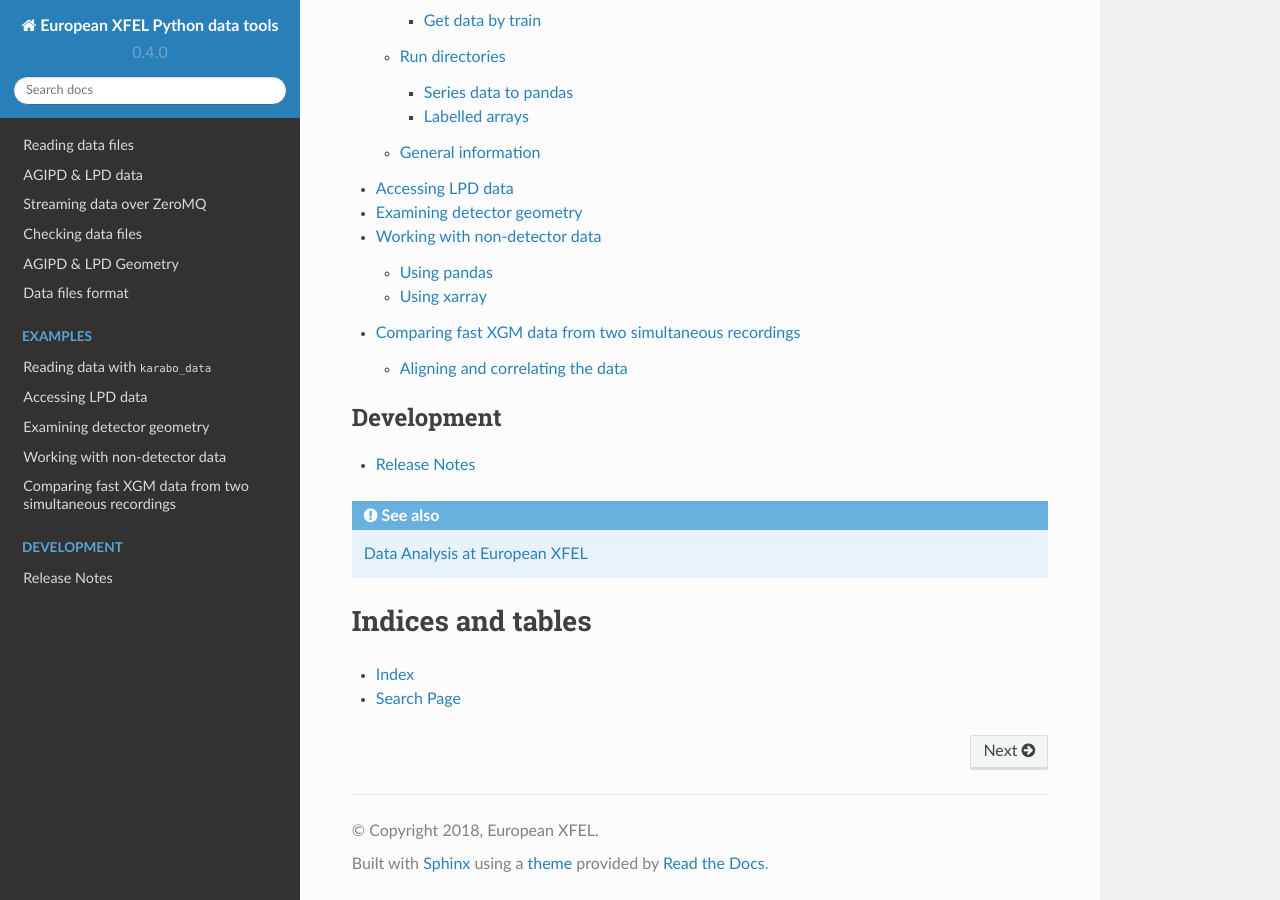
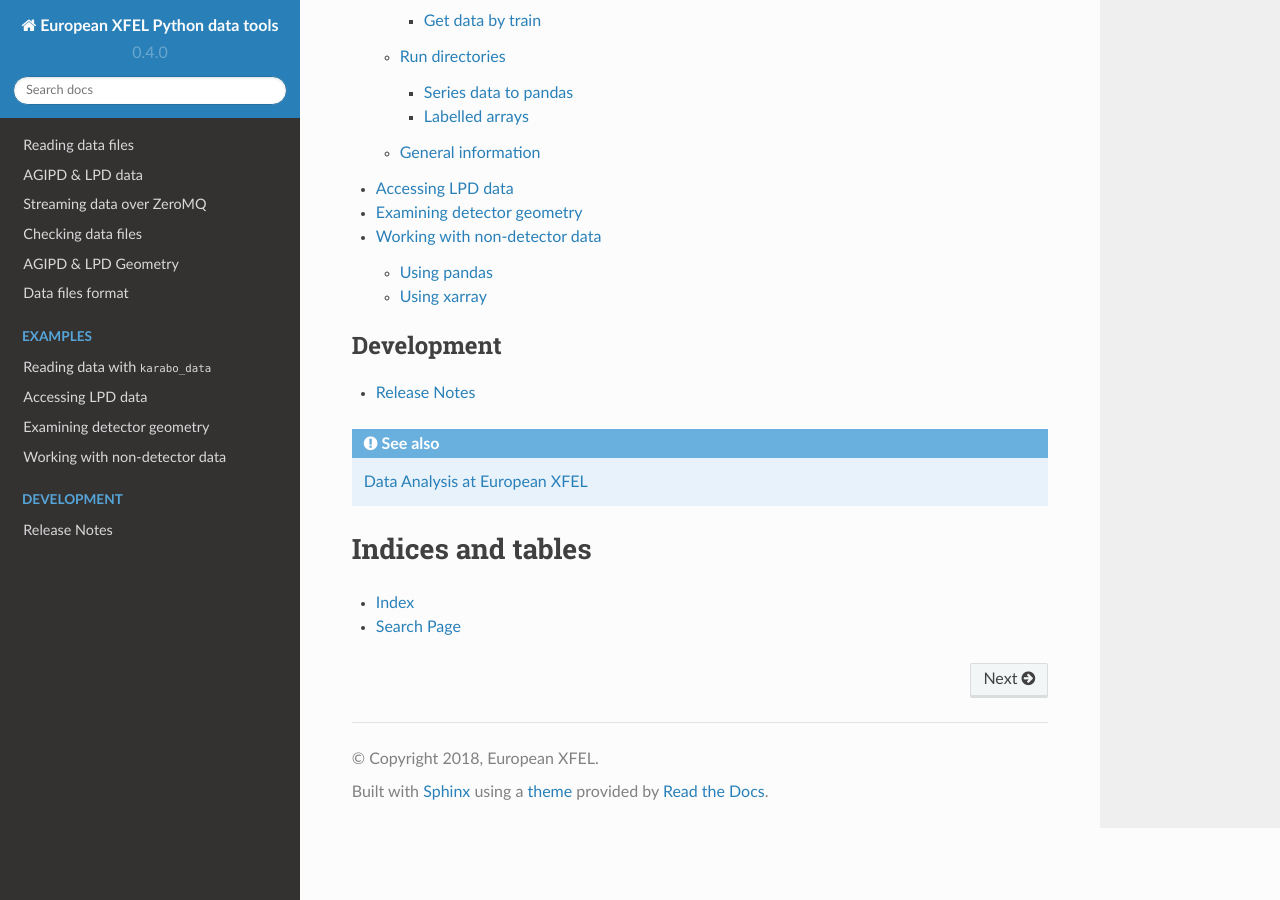
Before and after one commit to European-XFEL/karabo_data, a Sphinx documentation site: the page built from docs/index.rst, in a window 1280 px wide and 900 px high, scrolled down 915 px. Built offline with Sphinx 7.4.7 and the Read the Docs theme 2.0.0, drawn with Linux system fonts in a browser that asks for light colours; pages that are not in the unit, such as notebooks, are missing from menus.

Commit message:
Update index.rst
This is to hold back the link making the new XGM notebook public (entry removed) until Jan Grünert agrees.

```diff
--- a/docs/index.rst
+++ b/docs/index.rst
@@ -35,7 +35,6 @@ Contents:
    examine_geometry
    agipd_geometry
    xpd_examples
-   xgm_two_runs
 
 .. toctree::
    :caption: Development
```
